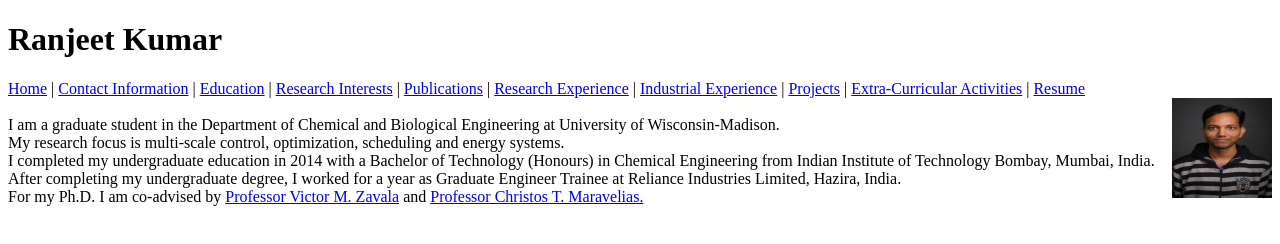
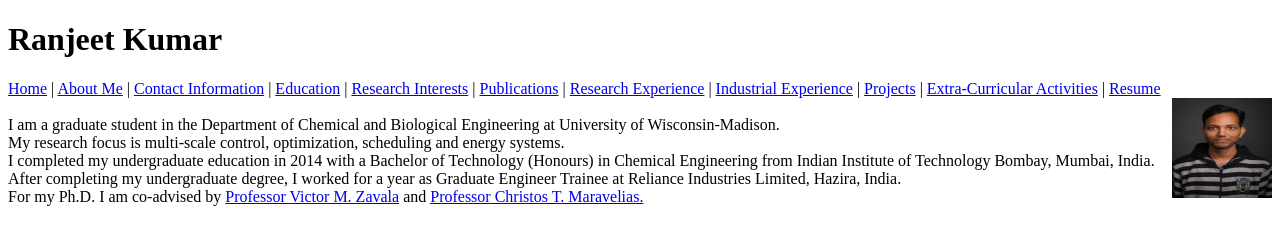
Before and after one commit to ranjeet-kumar/ranjeet-kumar.github.io, a plain HTML site: page About.html in a window 1280 px wide. Drawn offline with Linux system fonts and the light colour scheme.

Commit message:
Changed Home to About Me

```diff
--- a/home.html
+++ b/About.html
@@ -13,7 +13,7 @@
     <h1 id="title">Ranjeet Kumar</h1>
 
     <nav>
-      <a href="home.html">Home</a> | <a href="Contact.html">Contact Information</a> | <a href="Education.html">Education</a> | <a href="Research_Interests.html">Research Interests</a> | <a href="Publications.html">Publications</a> |  <a href="Research_Experience.html">Research Experience</a> | <a href="Industrial_Experience.html">Industrial Experience</a> | <a href="Projects.html">Projects</a> | <a href="Extra_Curriculars.html">Extra-Curricular Activities</a> | <a target="_blank" href="CV_Ranjeet.pdf">Resume</a>
+      <a href="index.html">Home</a> | <a href="About.html">About Me</a> | <a href="Contact.html">Contact Information</a> | <a href="Education.html">Education</a> | <a href="Research_Interests.html">Research Interests</a> | <a href="Publications.html">Publications</a> |  <a href="Research_Experience.html">Research Experience</a> | <a href="Industrial_Experience.html">Industrial Experience</a> | <a href="Projects.html">Projects</a> | <a href="Extra_Curriculars.html">Extra-Curricular Activities</a> | <a target="_blank" href="CV_Ranjeet.pdf">Resume</a>
     </nav>
 
     <div style="float: right;"><img src="Ranjeet.jpg" alt="Ranjeet Kumar" height="100" width="100" class="dp"></div>
```
Also changed, not shown: Contact.html (+1 -1 lines), Education.html (+1 -1 lines), Extra_Curriculars.html (+1 -1 lines), Industrial_Experience.html (+1 -1 lines), Projects.html (+1 -1 lines), Publications.html (+1 -1 lines), Research_Experience.html (+1 -1 lines), Research_Interests.html (+1 -1 lines), index.html (+1 -1 lines).
